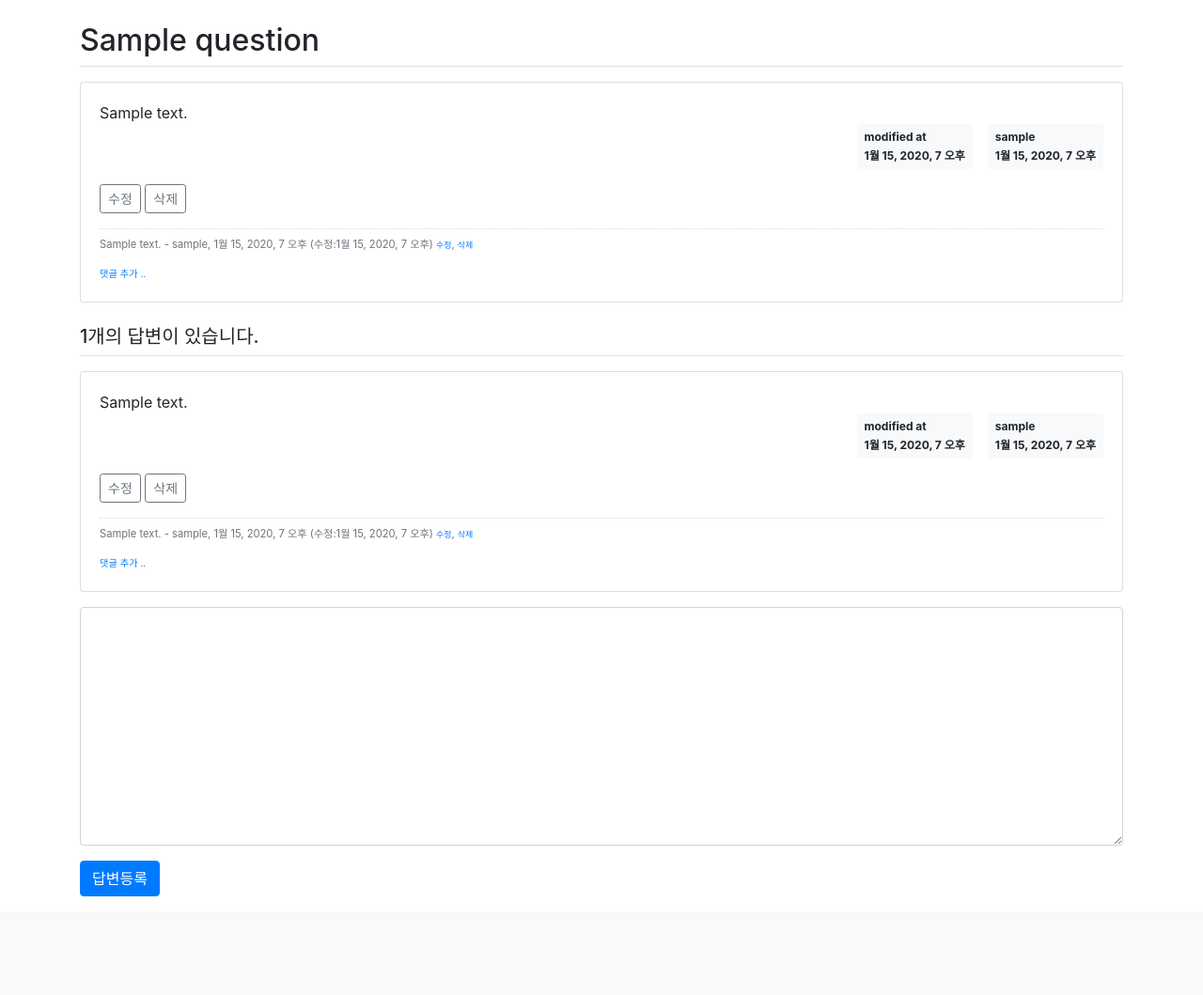
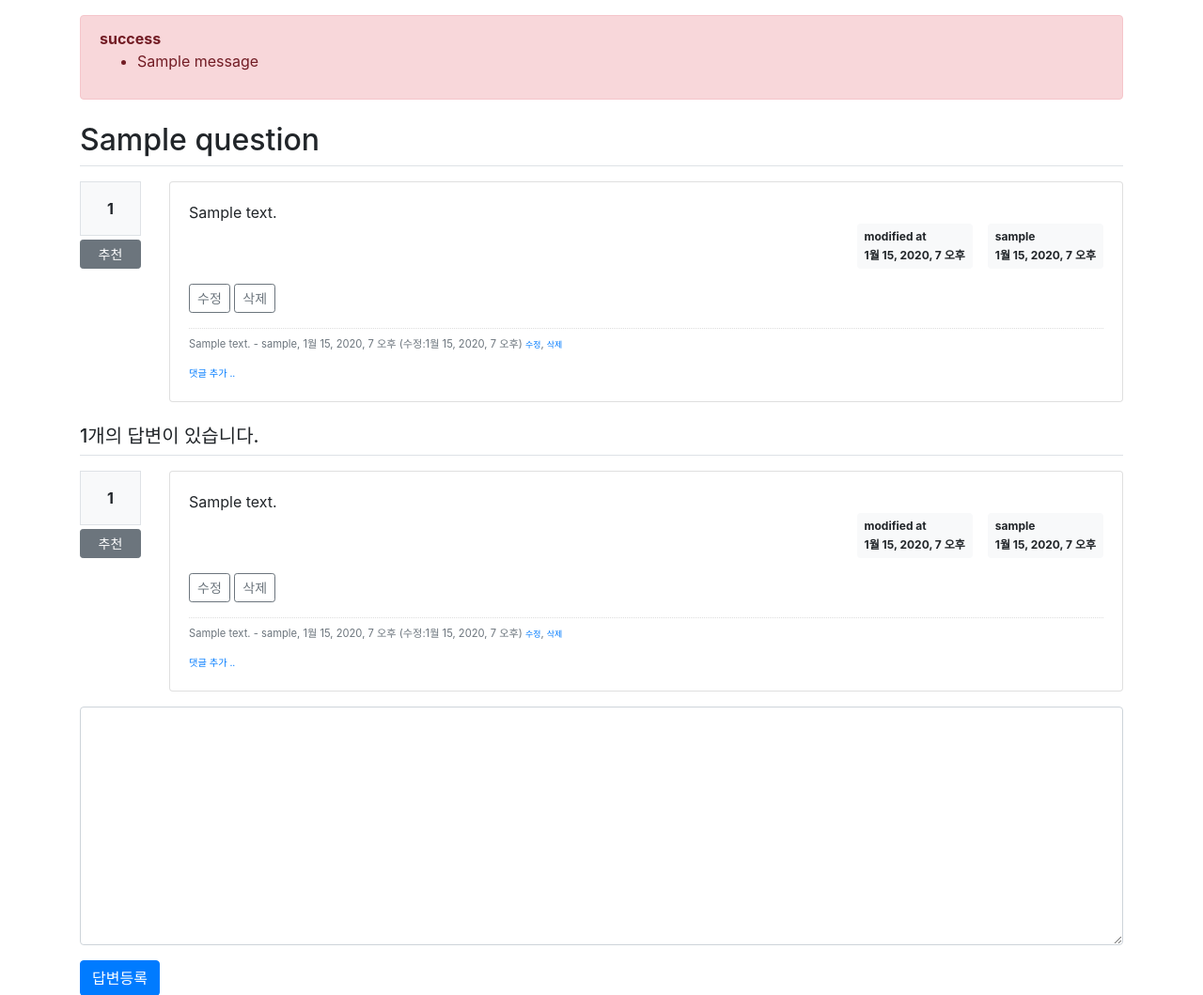
Before and after one commit to street-tour/pybo, a Django app: page /pybo/answer/create/1/ in a window 1280 px wide. Shown: the part 57-1116 px from the top of the page at 94% size. Before the commit the page ends 1011 px from the top, so only its background shows below. Run offline with Django 3.2, Linux system fonts and the light colour scheme; a user stored in the database is signed in; tables that the repository leaves empty hold one stand-in row (values such as "Sample post"); one stand-in notice (Sample message) is shown; some libraries are stand-ins or nearby versions.

Commit message:
파이보 프로젝트 최초 커밋

```diff
--- a/pybo/models.py
+++ b/pybo/models.py
@@ -21,6 +21,7 @@ class Answer(models.Model):
     content = models.TextField()
     create_date = models.DateTimeField()
     modify_date = models.DateTimeField(null=True, blank=True)
+    voter = models.ManyToManyField(User, related_name='voter_answer')
 
 class Comment(models.Model):
     author = models.ForeignKey(User, on_delete=models.CASCADE)
--- a/pybo/urls.py
+++ b/pybo/urls.py
@@ -1,6 +1,6 @@
 from django.urls import path
 
-from .views import base_views, question_views, answer_views, comment_views
+from .views import base_views, question_views, answer_views, comment_views, vote_views
 
 app_name = 'pybo'
 
@@ -26,4 +26,8 @@ urlpatterns = [
     path('comment/create/answer/<int:answer_id>/', comment_views.comment_create_answer, name='comment_create_answer'),
     path('comment/modify/answer/<int:comment_id>/', comment_views.comment_modify_answer, name='comment_modify_answer'),
     path('comment/delete/answer/<int:comment_id>/', comment_views.comment_delete_answer, name='comment_delete_answer'),
+
+    # vote_views.py
+    path('vote/question/<int:question_id>/', vote_views.vote_question, name='vote_question'),
+    path('vote/answer/<int:answer_id>/', vote_views.vote_answer, name='vote_answer'),
 ]
--- a/pybo/views/answer_views.py
+++ b/pybo/views/answer_views.py
@@ -1,6 +1,6 @@
 from django.contrib import messages
 from django.contrib.auth.decorators import login_required
-from django.shortcuts import render, get_object_or_404, redirect
+from django.shortcuts import render, get_object_or_404, redirect, resolve_url
 from django.utils import timezone
 
 from ..forms import AnswerForm
@@ -21,7 +21,8 @@ def answer_create(request, question_id):
             answer.create_date = timezone.now()
             answer.question = question
             answer.save()
-            return redirect('pybo:detail', question_id=question.id)
+            return redirect('{}#answer_{}'.format(
+                resolve_url('pybo:detail', question_id=question.id), answer.id))
     else:
         form = AnswerForm()
     context = {'question': question, 'form': form}
@@ -45,7 +46,8 @@ def answer_modify(request, answer_id):
             answer.author = request.user
             answer.modify_date = timezone.now()
             answer.save()
-            return redirect('pybo:detail', question_id=answer.question.id)
+            return redirect('{}#answer_{}', format(
+                resolve_url('pybo:detail', question_id=answer.question.id), answer.id))
     else:
         form = AnswerForm(instance=answer)
     context = {'answer': answer, 'form': form}
--- a/templates/pybo/question_detail.html
+++ b/templates/pybo/question_detail.html
@@ -1,36 +1,52 @@
 {% extends 'base.html' %}
 {% block content %}
 <div class="container my-3">
+    <!-- 사용자오류 표시 -->
+    {% if messages %}
+    <div class="alert alert-danger my-3" role="alert">
+    {% for message in messages %}
+        <strong>{{ message.tags }}</strong>
+        <ul><li>{{ message.message }}</li></ul>
+    {% endfor %}
+    </div>
+    {% endif %}
     <h2 class="border-bottom py-2">{{ question.subject }}</h2>
-    <div class="card my-3">
+    <div class="row my-3">
+        <div class="col-1"> <!-- 추천영역 -->
+            <div class="bg-light text-center p-3 border font-weight-bolder mb-1">{{question.voter.count}}</div>
+            <a href="#" data-uri="{% url 'pybo:vote_question' question.id  %}"
+               class="recommend btn btn-sm btn-secondary btn-block my-1">추천</a>
+        </div>
+        <div class="col-11"> <!-- 질문영역 -->
+            <div class="card">
                 <div class="card-body">
                     <div class="card-text" style="white-space: pre-line;">{{ question.content }}</div>
                     <div class="d-flex justify-content-end">
                         {% if question.modify_date %}
-                <div class = "badge badge-light p-2 text-left mx-3">
-                    <div class = "mb-2">modified at</div>
+                        <div class="badge badge-light p-2 text-left mx-3">
+                            <div class="mb-2">modified at</div>
                             <div>{{ question.modify_date }}</div>
                         </div>
                         {% endif %}
                         <div class="badge badge-light p-2 text-left">
-                    <div class = "mb-2">{{ question.author.username }}</div>
+                            <div class="mb-2">{{ question.author.username }}</div>
                             <div>{{ question.create_date }}</div>
                         </div>
                     </div>
                     {% if request.user == question.author %}
                     <div class="my-3">
-                <a href="{% url 'pybo:question_modify' question.id %}"
-                    class = "btn btn-sm btn-outline-secondary">수정</a>
+                        <a href="{% url 'pybo:question_modify' question.id  %}"
+                           class="btn btn-sm btn-outline-secondary">수정</a>
                         <a href="#" class="delete btn btn-sm btn-outline-secondary"
-                    data-uri="{% url 'pybo:question_delete' question.id %}">삭제</a>
+                           data-uri="{% url 'pybo:question_delete' question.id  %}">삭제</a>
                     </div>
                     {% endif %}
                     <!-- 질문 댓글 Start -->
                     {% if question.comment_set.count > 0 %}
-            <div class = "mt-3">
+                    <div class="mt-3">
                     {% for comment in question.comment_set.all %}
-                <div class = "comment py-2 text-muted">
-                    <span style = "white-space: pre-line;">{{ comment.content }}</span>
+                        <div class="comment py-2 text-muted">
+                            <span style="white-space: pre-line;">{{ comment.content }}</span>
                             <span>
                                 - {{ comment.author }}, {{ comment.create_date }}
                                 {% if comment.modify_date %}
@@ -38,55 +54,61 @@
                                 {% endif %}
                             </span>
                             {% if request.user == comment.author %}
-                    <a href="{% url 'pybo:comment_modify_question' comment.id %}"
-                        class = "small">수정</a>,
-                    <a href="#" class ="small delete"
-                        data-uri = "{% url 'pybo:comment_delete_question' comment.id %}">
-                        삭제
-                    </a>
+                            <a href="{% url 'pybo:comment_modify_question' comment.id  %}" class="small">수정</a>,
+                            <a href="#" class="small delete"
+                               data-uri="{% url 'pybo:comment_delete_question' comment.id  %}">삭제</a>
                             {% endif %}
                         </div>
                     {% endfor %}
                     </div>
                     {% endif %}
                     <div>
-                <a href = "{% url 'pybo:comment_create_question' question.id %}"
-                    class = "small"><small>댓글 추가 ..</small></a>
+                        <a href="{% url 'pybo:comment_create_question' question.id  %}"
+                           class="small"><small>댓글 추가 ..</small></a>
                     </div>
                     <!-- 질문 댓글 End -->
                 </div>
             </div>
+        </div>
+    </div>
     <h5 class="border-bottom my-3 py-2">{{question.answer_set.count}}개의 답변이 있습니다.</h5>
     {% for answer in question.answer_set.all %}
-    <div class="card my-3">
+    <a name="answer_{{ answer.id }}"></a>
+    <div class="row my-3">
+        <div class="col-1">  <!-- 추천영역 -->
+            <div class="bg-light text-center p-3 border font-weight-bolder mb-1">{{answer.voter.count}}</div>
+            <a href="#" data-uri="{% url 'pybo:vote_answer' answer.id  %}"
+                class="recommend btn btn-sm btn-secondary btn-block my-1">추천</a>
+        </div>
+        <div class="col-11">  <!-- 답변영역 -->
+            <div class="card">
                 <div class="card-body">
                     <div class="card-text" style="white-space: pre-line;">{{ answer.content }}</div>
                     <div class="d-flex justify-content-end">
                         {% if answer.modify_date %}
-                <div class = "badge badge-light p-2 text-left mx-3">
-                    <div class = "mb-2">modified at</div>
+                        <div class="badge badge-light p-2 text-left mx-3">
+                            <div class="mb-2">modified at</div>
                             <div>{{ answer.modify_date }}</div>
                         </div>
                         {% endif %}
                         <div class="badge badge-light p-2 text-left">
-                    <div class = "mb-2">{{ answer.author.username }}</div>
+                            <div class="mb-2">{{ answer.author.username }}</div>
                             <div>{{ answer.create_date }}</div>
                         </div>
                     </div>
                     {% if request.user == answer.author %}
-            <div class = "my-3">
-                <a href = "{% url 'pybo:answer_modify' answer.id %}"
-                    class = "btn btn-sm btn-outline-secondary">수정</a>
-                <a href = "#" class = "delete btn btn-sm btn-outline-secondary"
-                    data-uri = "{% url 'pybo:answer_delete' answer.id %}">삭제</a>
+                    <div class="my-3">
+                        <a href="{% url 'pybo:answer_modify' answer.id  %}"
+                           class="btn btn-sm btn-outline-secondary">수정</a>
+                        <a href="#" class="delete btn btn-sm btn-outline-secondary "
+                           data-uri="{% url 'pybo:answer_delete' answer.id  %}">삭제</a>
                     </div>
                     {% endif %}
-            <!-- 답변 댓글 Start -->
                     {% if answer.comment_set.count > 0 %}
-            <div class = "mt-3">
+                    <div class="mt-3">
                     {% for comment in answer.comment_set.all %}
-                <div class = "comment py-2 text-muted">
-                    <span style = "white-space: pre-line;">{{ comment.content }}</span>
+                        <div class="comment py-2 text-muted">
+                            <span style="white-space: pre-line;">{{ comment.content }}</span>
                             <span>
                                 - {{ comment.author }}, {{ comment.create_date }}
                                 {% if comment.modify_date %}
@@ -94,29 +116,27 @@
                                 {% endif %}
                             </span>
                             {% if request.user == comment.author %}
-                    <a href = "{% url 'pybo:comment_modify_answer' comment.id %}"
-                        class = "small">수정</a>,
-                    <a href = "#" class = "small delete"
-                        data-uri = "{% url 'pybo:comment_delete_answer' comment.id %}">
-                        삭제
-                    </a>
+                            <a href="{% url 'pybo:comment_modify_answer' comment.id  %}" class="small">수정</a>,
+                            <a href="#" class="small delete"
+                               data-uri="{% url 'pybo:comment_delete_answer' comment.id  %}">삭제</a>
                             {% endif %}
                         </div>
                     {% endfor %}
                     </div>
                     {% endif %}
                     <div>
-                <a href = "{% url 'pybo:comment_create_answer' answer.id %}"
-                    class = "small"><small>댓글 추가 ..</small></a>
+                        <a href="{% url 'pybo:comment_create_answer' answer.id  %}"
+                           class="small"><small>댓글 추가 ..</small></a>
                     </div>
-            <!-- 답변 댓글 End -->
+                </div>
+            </div>
         </div>
     </div>
     {% endfor %}
     <form action="{% url 'pybo:answer_create' question.id %}" method="post" class="my-3">
         {% csrf_token %}
         {% if form.errors %}
-        <div class = "alert alert-danger" role="alert">
+        <div class="alert alert-danger" role="alert">
         {% for field in form %}
             {% if field.errors %}
             <strong>{{ field.label }}</strong>
@@ -126,20 +146,26 @@
         </div>
         {% endif %}
         <div class="form-group">
-            <textarea name="content" id="content" {% if not user.is_authenticated %}disabled{% endif %} class="form-control" rows="10"></textarea>
+            <textarea {% if not user.is_authenticated %}disabled{% endif %}
+              name="content" id="content" class="form-control" rows="10"></textarea>
         </div>
         <input type="submit" value="답변등록" class="btn btn-primary">
     </form>
 </div>
 {% endblock %}
 {% block script %}
-<script type = 'text/javascript'>
+<script type='text/javascript'>
 $(document).ready(function(){
     $(".delete").on('click', function() {
         if(confirm("정말로 삭제하시겠습니까?")) {
             location.href = $(this).data('uri');
         }
     });
+    $(".recommend").on('click', function() {
+        if(confirm("정말로 추천하시겠습니까?")) {
+            location.href = $(this).data('uri');
+        }
+    });
 });
 </script>
 {% endblock %}
```
Also changed, not shown: pybo/views/vote_views.py (added, +29 -0 lines), templates/pybo/question_list.html (+8 -0 lines), pybo/migrations/0006_answer_voter_question_voter_alter_answer_author_and_more.py (added). Lines whose indentation alone changed are shown as unchanged.
